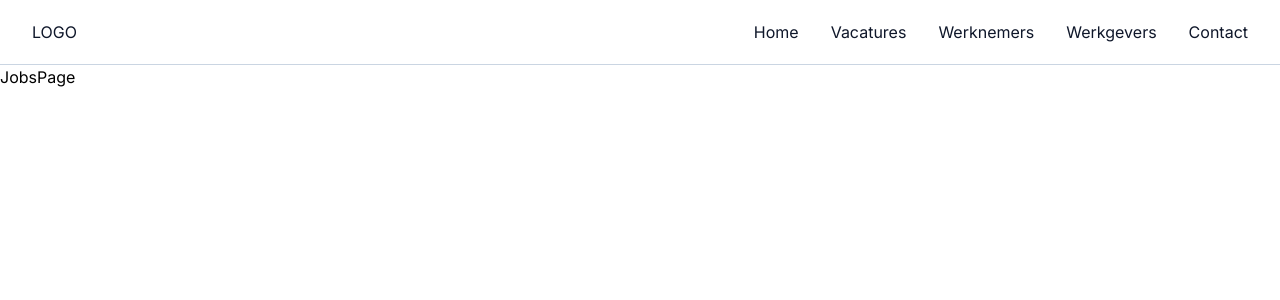
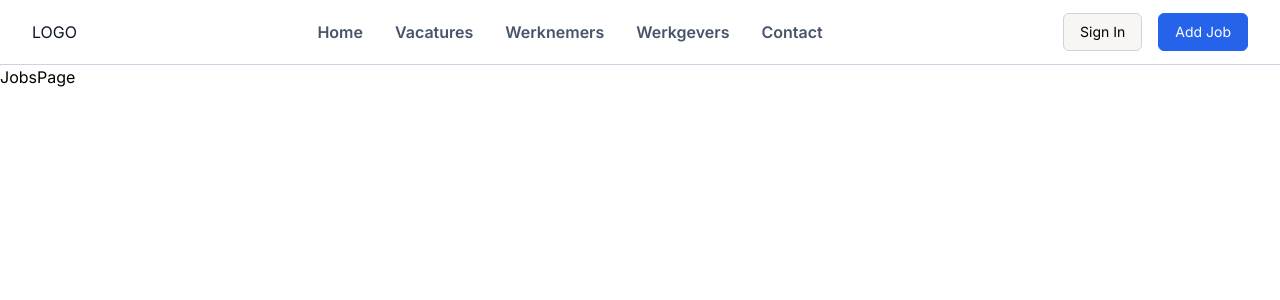
Before and after one commit to EdwinSch/jobshapers, a Next.js app: page /vacatures in a window 1280 px wide. Shown: the top 300 px of the page. Built offline with nearby package versions, Linux system fonts and the light colour scheme.

Commit message:
revamp header and nav components

```diff
--- /dev/null
+++ b/components/AdminBtns.jsx
@@ -0,0 +1,15 @@
+import Button from "./Button";
+
+const AdminBtns = () => {
+  return (
+    <div className="hidden gap-4 md:flex">
+      {/* Sign-in */}
+      <Button label="Sign In" variant="primary" />
+
+      {/* Add Job */}
+      <Button label="Add Job" variant="secondary" />
+    </div>
+  );
+};
+
+export default AdminBtns;
--- /dev/null
+++ b/components/Button.jsx
@@ -0,0 +1,28 @@
+const variantClasses = {
+  primary: "border-slate-300 border bg-jsOffWhite hover:bg-jsBlue/10",
+  secondary: "bg-jsBlue text-white border border-jsBlue hover:bg-jsMidnight",
+  ghost: "",
+};
+
+const Button = ({
+  label,
+  variant = "primary",
+  onClick,
+  className = "",
+  type = "button",
+}) => {
+  return (
+    <button
+      type={type}
+      onClick={onClick}
+      className={`
+        block text-sm px-4 py-2 rounded-md cursor-pointer duration-200 ease-in-out
+        ${variantClasses[variant]} ${className}
+      `}
+    >
+      {label}
+    </button>
+  );
+};
+
+export default Button;
--- a/components/Header.jsx
+++ b/components/Header.jsx
@@ -1,4 +1,6 @@
 import Navigation from "./Navigation";
+import AdminBtns from "./AdminBtns";
+import { FaBars } from "react-icons/fa6";
 
 const Header = () => {
   return (
@@ -6,6 +8,15 @@ const Header = () => {
       <div className="h-16 mx-auto max-w-7xl px-4 md:px-6 lg:px-8 flex justify-between items-center">
         <div className="text-jsMidnight">LOGO</div>
         <Navigation />
+        <AdminBtns />
+
+        {/* Mobile menu btn */}
+        <button
+          type="button"
+          className="block md:hidden cursor-pointer text-jsMidnight hover:text-jsBlue"
+        >
+          <FaBars size="18px" />
+        </button>
       </div>
     </header>
   );
--- a/components/Navigation.jsx
+++ b/components/Navigation.jsx
@@ -7,7 +7,7 @@ const Navigation = () => {
         <li>
           <Link
             href={"/"}
-            className="text-jsMidnight hover:text-jsBlue duration-200 cursor-pointer"
+            className="text-jsText hover:text-jsBlue duration-200 cursor-pointer font-semibold"
           >
             Home
           </Link>
@@ -15,7 +15,7 @@ const Navigation = () => {
         <li>
           <Link
             href={"/vacatures"}
-            className="text-jsMidnight hover:text-jsBlue duration-200 cursor-pointer"
+            className="text-jsText hover:text-jsBlue duration-200 cursor-pointer font-semibold"
           >
             Vacatures
           </Link>
@@ -23,7 +23,7 @@ const Navigation = () => {
         <li>
           <Link
             href={"/werknemers"}
-            className="text-jsMidnight hover:text-jsBlue duration-200 cursor-pointer"
+            className="text-jsText hover:text-jsBlue duration-200 cursor-pointer font-semibold"
           >
             Werknemers
           </Link>
@@ -31,7 +31,7 @@ const Navigation = () => {
         <li>
           <Link
             href={"/werkgevers"}
-            className="text-jsMidnight hover:text-jsBlue duration-200 cursor-pointer"
+            className="text-jsText hover:text-jsBlue duration-200 cursor-pointer font-semibold"
           >
             Werkgevers
           </Link>
@@ -39,7 +39,7 @@ const Navigation = () => {
         <li>
           <Link
             href={"/contact"}
-            className="text-jsMidnight hover:text-jsBlue duration-200 cursor-pointer"
+            className="text-jsText hover:text-jsBlue duration-200 cursor-pointer font-semibold"
           >
             Contact
           </Link>
--- a/styles/globals.css
+++ b/styles/globals.css
@@ -14,3 +14,5 @@ body {
 .inspect {
   border: solid red 1px;
 }
+
+/* #cbd5e1 */
```
